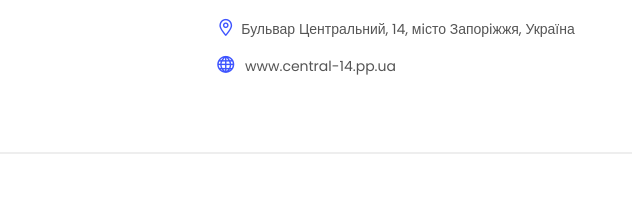
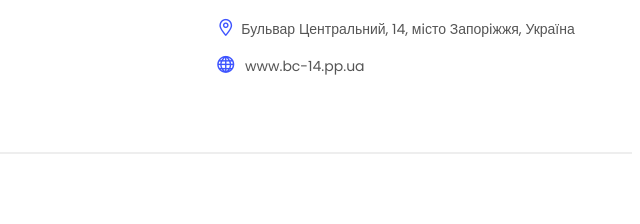
Before and after one commit to Dmitriy-1986/central-14, a plain HTML site: page about-us.html in a window 1280 px wide. Shown: the part 3386-3610 px from the top of the page, 581-1221 px from the left. Drawn offline with Linux system fonts and the light colour scheme; a script that the page names is missing.

Commit message:
Update about-us.html

```diff
--- a/about-us.html
+++ b/about-us.html
@@ -18,7 +18,7 @@
     <meta property="og:title" content=" Про Нас | ОСББ 'Бульвар Центральний 14'">
     <meta property="og:description" content="Про Нас | ОСББ 'Бульвар Центральний 14'" />
     <meta property="og:type" content="website" />
-    <meta property="og:url" content=" https://central-14.pp.ua/ " />
+    <meta property="og:url" content="https://bc-14.pp.ua/" />
     <meta property="og:image" content="https://picua.org/images/2021/11/19/cb21d3ba42cacb9f4a8310588b17f5db.png">
     <!--End Open Graph data-->
 
@@ -545,7 +545,7 @@
                                         <li><i class="lni lni-map-marker"></i>Бульвар Центральний, 14, мiсто Запорiжжя,
                                             Україна</li>
                                         <li><i class="lni lni-world"></i> <a
-                                                href="https://central-14.pp.ua/">www.central-14.pp.ua</a></li>
+                                                href="./index.tml">www.bc-14.pp.ua</a></li>
                                     </ul>
                                 </div>
                                 <!-- End Single Widget -->
```
